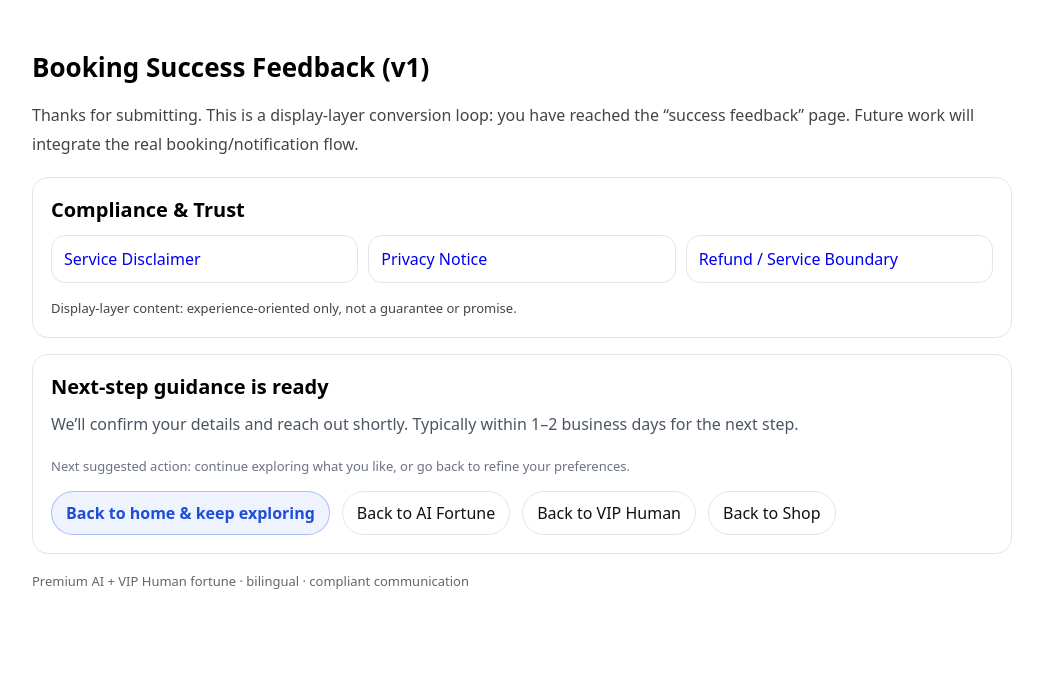
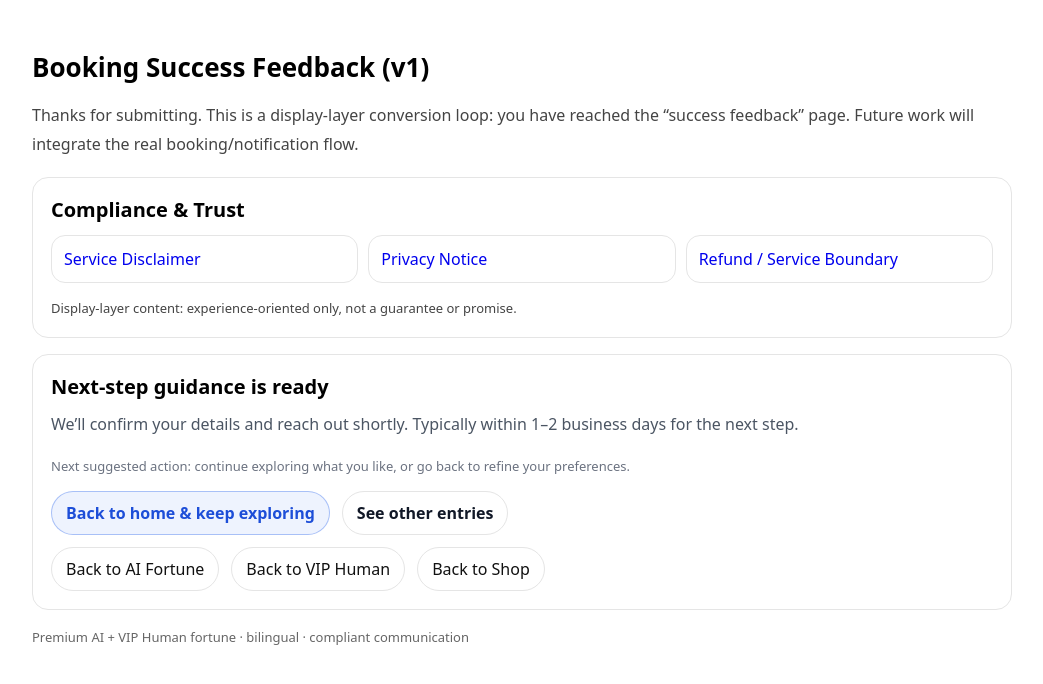
Before and after one commit to SmlnGH/proj_vx_wuq_0001, a Next.js app in the folder apps/web/: page /en/next/booking-success in a window 1280 px wide. Shown: the top 684 px of the page, without its empty margins (118-1161 px from the left). Built offline with nearby package versions, Linux system fonts and the light colour scheme.

Commit message:
feat: dev_batch_010 vip/shop differentiation and success CTA

```diff
--- a/apps/web/src/app/[lang]/next/booking-success/page.tsx
+++ b/apps/web/src/app/[lang]/next/booking-success/page.tsx
@@ -54,10 +54,25 @@ export default function BookingSuccessPage({ params }: { params: { lang: Lang }
               padding: '10px 14px',
               borderRadius: 999,
               textDecoration: 'none',
-              fontWeight: 800,
+              fontWeight: 900,
             }}
           >
             {lang === 'zh' ? '返回首页继续浏览' : 'Back to home & keep exploring'}
+          </a>
+
+          <a
+            href={`/${lang}/shop/next`}
+            style={{
+              border: '1px solid #e5e5e5',
+              background: '#fff',
+              color: '#111827',
+              padding: '10px 14px',
+              borderRadius: 999,
+              textDecoration: 'none',
+              fontWeight: 750,
+            }}
+          >
+            {lang === 'zh' ? '查看其他入口' : 'See other entries'}
           </a>
 
           <div style={{ display: 'flex', gap: 12, flexWrap: 'wrap' }}>
--- a/apps/web/src/app/[lang]/vip-tarot/page.tsx
+++ b/apps/web/src/app/[lang]/vip-tarot/page.tsx
@@ -15,9 +15,9 @@ export default function VipTarotPage({ params }: { params: { lang: Lang } }) {
       <section style={{ border: '1px solid #e5e5e5', borderRadius: 16, padding: 18, marginTop: 16 }}>
         <h2 style={{ fontSize: 20, margin: 0 }}>{lang === 'zh' ? 'VIP 人工信任流程（展示）' : 'VIP Human Trust Flow (Display)'}</h2>
         <ol style={{ marginTop: 10, paddingLeft: 18, color: '#333', lineHeight: 1.8 }}>
-          <li>{lang === 'zh' ? '确认免责声明与隐私说明' : 'Confirm disclaimer & privacy notice'}</li>
-          <li>{lang === 'zh' ? '选择咨询主题与沟通边界' : 'Choose theme and communication boundaries'}</li>
-          <li>{lang === 'zh' ? '完成个性化沟通入口（展示层先行）' : 'Complete personalized consultation entry (display first)'}</li>
+          <li>{lang === 'zh' ? '确认免责声明与隐私边界' : 'Confirm privacy boundaries'}</li>
+          <li>{lang === 'zh' ? '深度沟通：人工陪伴更贴合你的节奏' : 'Deep communication: human guidance that fits your pace'}</li>
+          <li>{lang === 'zh' ? '完成定制感入口（展示层先行）' : 'Complete the tailored entry (display first)'}</li>
         </ol>
         <div style={{ marginTop: 12, display: 'flex', gap: 12, flexWrap: 'wrap' }}>
           <a
--- a/apps/web/src/components/marketing/HeroSection.tsx
+++ b/apps/web/src/components/marketing/HeroSection.tsx
@@ -38,7 +38,7 @@ export default function HeroSection({ lang }: { lang: Lang }) {
           <div style={{ display: 'flex', alignItems: 'center', gap: 10, color: '#2563eb' }}>
             <SectionDividerOrnament size={22} />
             <div style={{ fontSize: 12, letterSpacing: 0.6, textTransform: 'uppercase', opacity: 0.85 }}>
-              {lang === 'zh' ? '高端咨询 · 可信交付' : 'Premium Guidance · Trust-first'}
+              {lang === 'zh' ? '高端 · 信赖' : 'Premium · Trust'}
             </div>
           </div>
 
@@ -84,7 +84,7 @@ export default function HeroSection({ lang }: { lang: Lang }) {
         <div>
           <LanguageSwitcher lang={lang} />
           <div style={{ marginTop: 10, fontSize: 12, color: '#6b7280', textAlign: 'right' }}>
-            {lang === 'zh' ? '轻量流程 · 隐私优先' : 'Light flow · Privacy-first'}
+            {lang === 'zh' ? '克制流程 · 隐私优先' : 'Quiet flow · Privacy-first'}
           </div>
         </div>
       </div>
```
Also changed, not shown: apps/web/src/app/[lang]/shop/page.tsx (+6 -1 lines).
